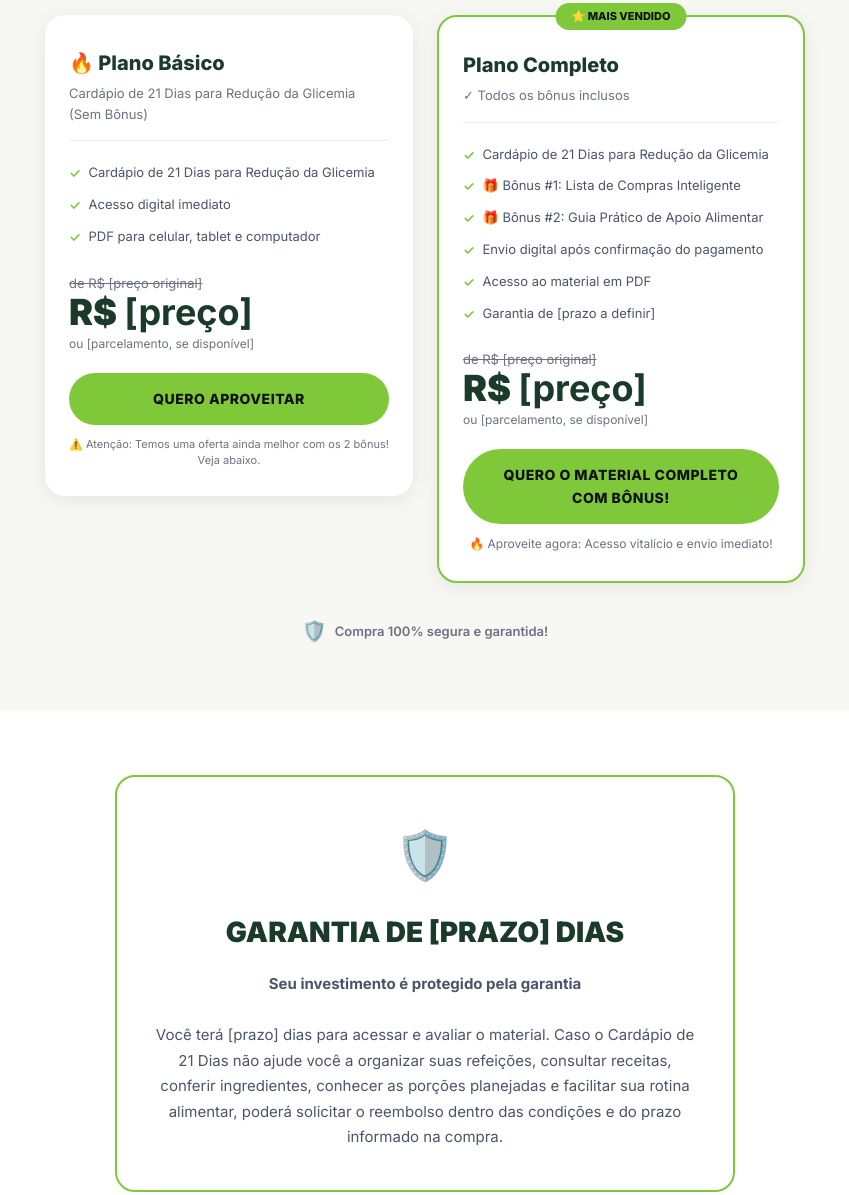
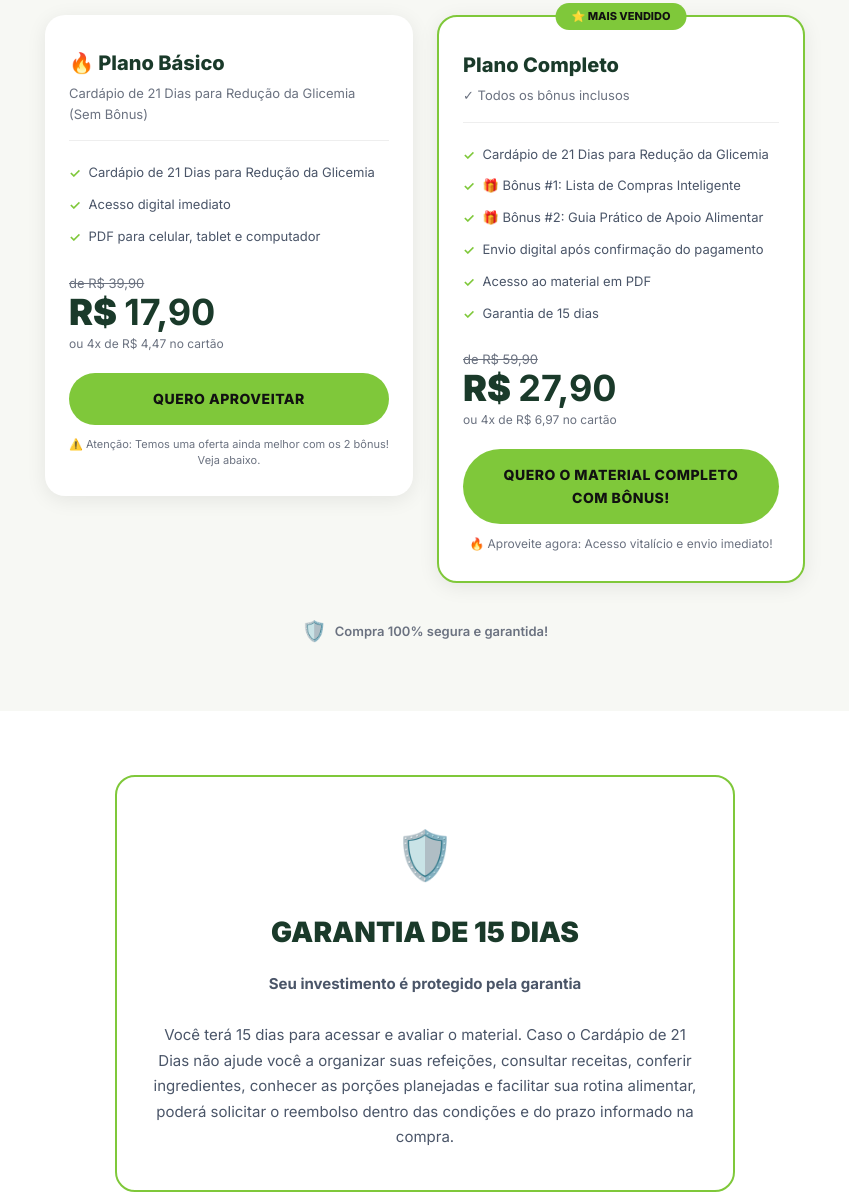
Before and after one commit to Saraivamd/infoprodutos-cardapio-21-dias, a plain HTML site: page index.html in a window 1280 px wide. Shown: the part 6002-7197 px from the top of the page, without its empty margins (215-1064 px from the left). Drawn offline with Linux system fonts and the light colour scheme.

Commit message:
Fill prices, guarantee and bonus values

```diff
--- a/index.html
+++ b/index.html
@@ -953,7 +953,7 @@
           <li>Quantidades estimadas e checklist de compras</li>
           <li>Alternativas para itens menos acessíveis</li>
         </ul>
-        <p class="bonus-value">Valor: R$ [definir] — <span>HOJE: GRÁTIS</span></p>
+        <p class="bonus-value">Valor: R$ 29,90 — <span>HOJE: GRÁTIS</span></p>
         <p style="font-size:11px;color:#9ca3af;margin-top:8px;font-weight:600;">BÔNUS INCLUSO APENAS NO PLANO COMPLETO</p>
       </div>
       <div class="bonus-card">
@@ -966,7 +966,7 @@
           <li>Sugestões de bebidas e registro alimentar</li>
           <li>Orientações para adaptar o cardápio com acompanhamento profissional</li>
         </ul>
-        <p class="bonus-value">Valor: R$ [definir] — <span>HOJE: GRÁTIS</span></p>
+        <p class="bonus-value">Valor: R$ 29,90 — <span>HOJE: GRÁTIS</span></p>
         <p style="font-size:11px;color:#9ca3af;margin-top:8px;font-weight:600;">BÔNUS INCLUSO APENAS NO PLANO COMPLETO</p>
       </div>
     </div>
@@ -990,9 +990,9 @@
         <li>PDF para celular, tablet e computador</li>
       </ul>
       <div class="price-block">
-        <p class="price-from">de R$ [preço original]</p>
-        <p class="price-main">R$ <strong>[preço]</strong></p>
-        <p class="price-installment">ou [parcelamento, se disponível]</p>
+        <p class="price-from">de R$ 39,90</p>
+        <p class="price-main">R$ <strong>17,90</strong></p>
+        <p class="price-installment">ou 4x de R$ 4,47 no cartão</p>
       </div>
       <a href="#" class="btn-green">QUERO APROVEITAR</a>
       <p class="pricing-warning">⚠️ Atenção: Temos uma oferta ainda melhor com os 2 bônus! Veja abaixo.</p>
@@ -1010,12 +1010,12 @@
         <li>🎁 Bônus #2: Guia Prático de Apoio Alimentar</li>
         <li>Envio digital após confirmação do pagamento</li>
         <li>Acesso ao material em PDF</li>
-        <li>Garantia de [prazo a definir]</li>
+        <li>Garantia de 15 dias</li>
       </ul>
       <div class="price-block">
-        <p class="price-from">de R$ [preço original]</p>
-        <p class="price-main">R$ <strong>[preço]</strong></p>
-        <p class="price-installment">ou [parcelamento, se disponível]</p>
+        <p class="price-from">de R$ 59,90</p>
+        <p class="price-main">R$ <strong>27,90</strong></p>
+        <p class="price-installment">ou 4x de R$ 6,97 no cartão</p>
       </div>
       <a href="#" class="btn-green">QUERO O MATERIAL COMPLETO COM BÔNUS!</a>
       <p style="text-align:center;font-size:12px;color:var(--text-muted);margin-top:10px;">🔥 Aproveite agora: Acesso vitalício e envio imediato!</p>
@@ -1032,10 +1032,10 @@
 <section class="guarantee-section">
   <div class="guarantee-box">
     <div class="guarantee-icon">🛡️</div>
-    <h2>Garantia de [prazo] dias</h2>
+    <h2>Garantia de 15 dias</h2>
     <p><strong>Seu investimento é protegido pela garantia</strong></p>
     <br>
-    <p>Você terá [prazo] dias para acessar e avaliar o material. Caso o Cardápio de 21 Dias não ajude você a organizar suas refeições, consultar receitas, conferir ingredientes, conhecer as porções planejadas e facilitar sua rotina alimentar, poderá solicitar o reembolso dentro das condições e do prazo informado na compra.</p>
+    <p>Você terá 15 dias para acessar e avaliar o material. Caso o Cardápio de 21 Dias não ajude você a organizar suas refeições, consultar receitas, conferir ingredientes, conhecer as porções planejadas e facilitar sua rotina alimentar, poderá solicitar o reembolso dentro das condições e do prazo informado na compra.</p>
   </div>
 </section>
 
```
